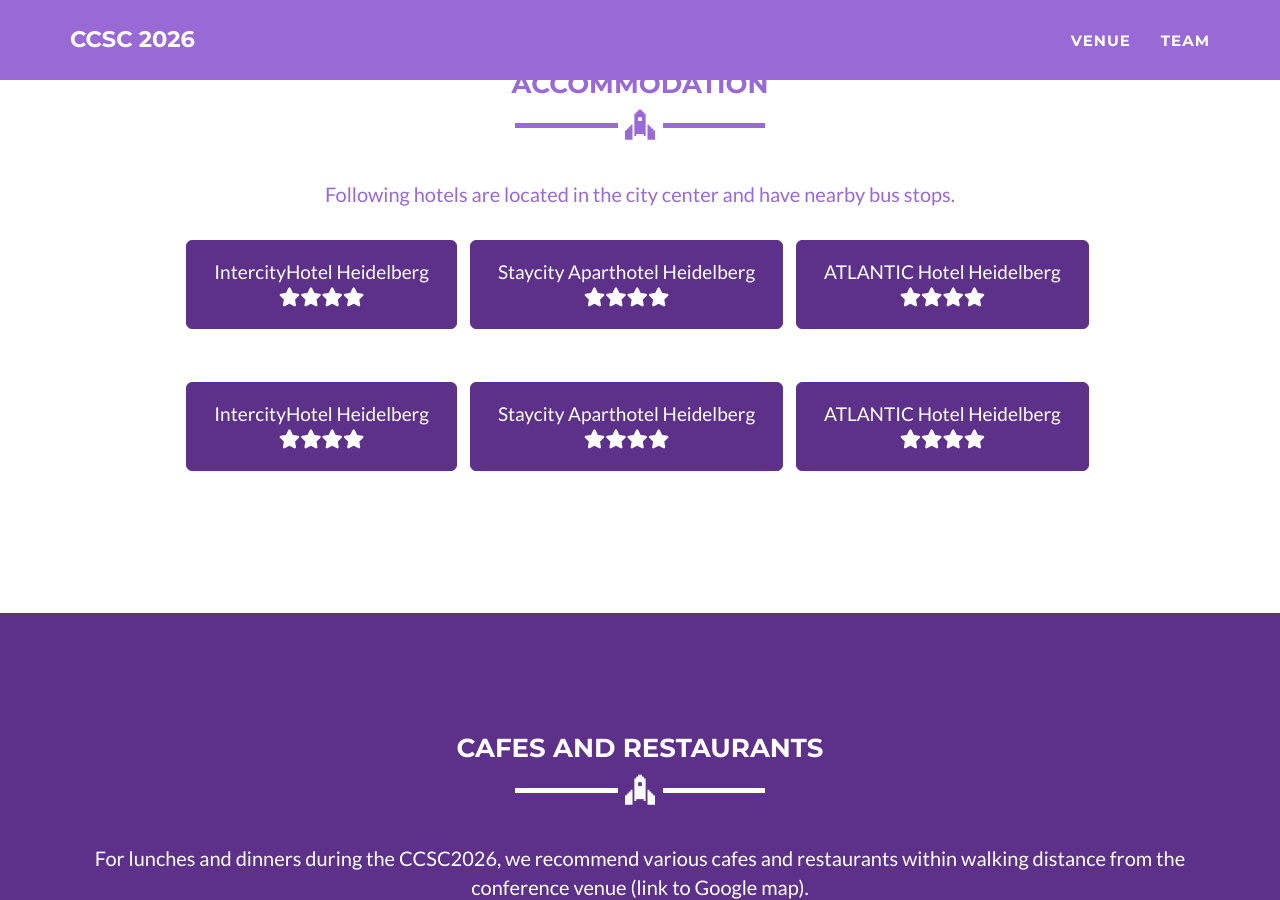
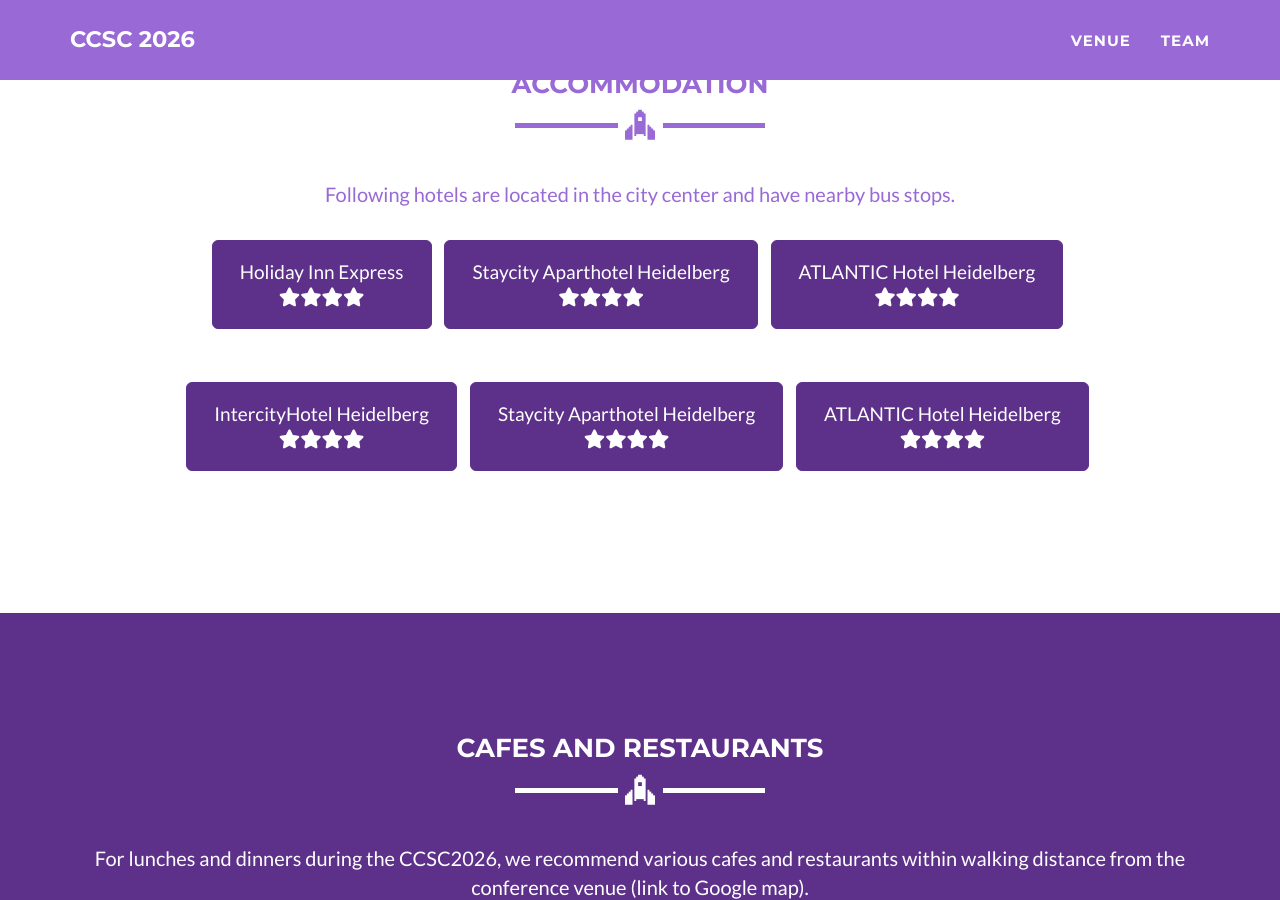
Before and after one commit to ccsc2026/ccsc2026.github.io, a Jekyll site: the page built from venue.html, in a window 1280 px wide and 900 px high, scrolled down 1754 px. Built offline with Jekyll 4.4.1, drawn with Linux system fonts in a browser that asks for light colours.

Commit message:
Update venue.html
Hotel update

```diff
--- a/venue.html
+++ b/venue.html
@@ -59,7 +59,7 @@ layout: page
         </p>
           <br>
           <ul class="list-inline">
-            <li ><a href="https://hrewards.com/en/intercityhotel-heidelberg" target="_blank" class="btn btn-lg btn-success">IntercityHotel Heidelberg   <br> <i class="fa-solid fa-star"></i><i class="fa-solid fa-star"></i><i class="fa-solid fa-star"></i><i class="fa-solid fa-star"></i></a></li>
+            <li ><a href="https://www.ihg.com/holidayinnexpress/hotels/gb/en/erlangen/zczel/hoteldetail?cm_mmc=GoogleMaps-_-EX-_-DE-_-ZCZEL" target="_blank" class="btn btn-lg btn-success">Holiday Inn Express <br> <i class="fa-solid fa-star"></i><i class="fa-solid fa-star"></i><i class="fa-solid fa-star"></i><i class="fa-solid fa-star"></i></a></li>
             <li ><a href="https://www.staycity.com/heidelberg/heidelberg" target="_blank" class="btn btn-lg btn-success">Staycity Aparthotel Heidelberg <br> <i class="fa-solid fa-star"></i><i class="fa-solid fa-star"></i><i class="fa-solid fa-star"></i><i class="fa-solid fa-star"></i></a></li>
             <li ><a href="https://www.atlantic-hotels.de/en/hotel-heidelberg/" target="_blank" class="btn btn-lg btn-success">ATLANTIC Hotel Heidelberg <br> <i class="fa-solid fa-star"></i><i class="fa-solid fa-star"></i><i class="fa-solid fa-star"></i><i class="fa-solid fa-star"></i></a></li>
 	  </ul>
```
